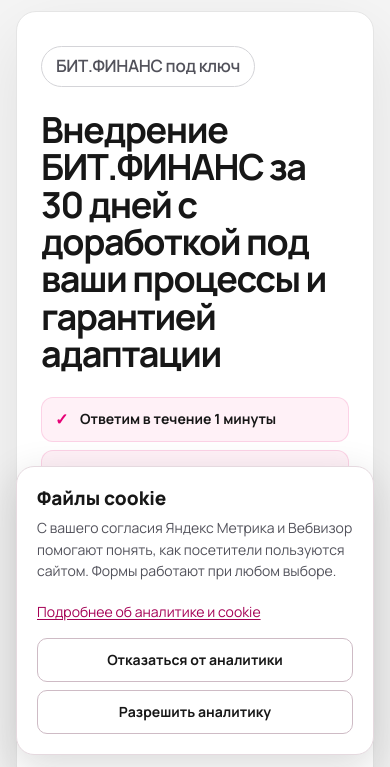
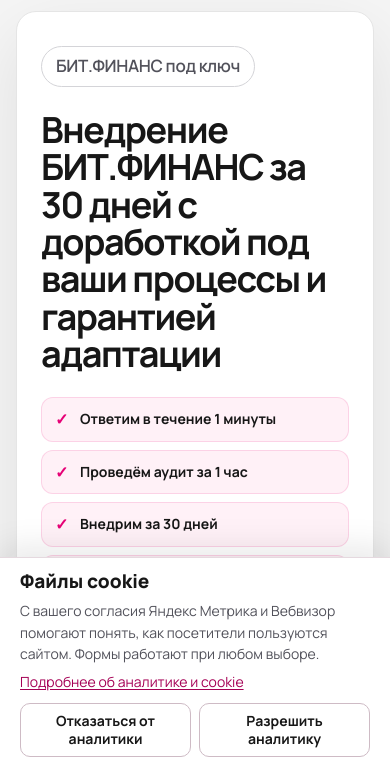
Before and after one commit to 89030171785sabai-sys/bitfin, a plain HTML site: page dist/index.html in a window 390 px wide. Shown: the part 73-840 px from the top of the page. Drawn offline with Linux system fonts and the light colour scheme.

Commit message:
Make the cookie notice a full-width bottom bar

```diff
--- a/dist/assets/cookie-preferences.css
+++ b/dist/assets/cookie-preferences.css
@@ -6,50 +6,53 @@
 .cookie-preferences {
   position: fixed;
   z-index: 900;
-  inset-inline-end: max(16px, env(safe-area-inset-right));
-  bottom: max(16px, env(safe-area-inset-bottom));
+  inset-inline: 0;
+  bottom: 0;
+  display: grid;
+  grid-template-columns: auto minmax(0, 1fr) auto;
+  grid-template-areas: "title copy actions" "title details actions";
+  align-items: center;
+  gap: 4px clamp(16px, 2.5vw, 36px);
   box-sizing: border-box;
-  width: min(420px, calc(100% - 32px));
-  max-height: calc(100dvh - 32px);
+  max-height: calc(100dvh - 12px);
   overflow: auto;
-  padding: 20px;
-  border: 1px solid #e5d9df;
-  border-radius: 18px;
+  padding: 14px max(20px, env(safe-area-inset-right)) calc(14px + env(safe-area-inset-bottom)) max(20px, env(safe-area-inset-left));
+  border-top: 1px solid #e5d9df;
   background: #fff;
   color: #171717;
-  box-shadow: 0 12px 40px rgb(23 23 23 / 16%);
+  box-shadow: 0 -8px 32px rgb(23 23 23 / 10%);
   font: 400 14px/1.55 Manrope, Arial, sans-serif;
 }
 
 .cookie-preferences h2 {
-  margin: 0 0 6px;
+  grid-area: title;
+  margin: 0;
   font: 750 19px/1.25 Manrope, Arial, sans-serif;
   letter-spacing: 0;
 }
 
 .cookie-preferences p {
-  margin: 0 0 12px;
+  grid-area: copy;
+  margin: 0;
   color: #52525b;
 }
 
 .cookie-preferences a {
-  display: inline-flex;
-  align-items: center;
-  min-height: 36px;
+  grid-area: details;
+  justify-self: start;
   color: #a50055;
   text-decoration: underline;
   text-underline-offset: .16em;
 }
 
 .cookie-preferences-actions {
-  display: flex;
-  flex-wrap: wrap;
+  grid-area: actions;
+  display: grid;
+  grid-template-columns: repeat(2, minmax(0, 1fr));
   gap: 8px;
-  margin-top: 8px;
 }
 
 .cookie-preferences-actions button {
-  flex: 1 1 160px;
   min-height: 44px;
   padding: 8px 12px;
   border: 1px solid #cebbc5;
@@ -58,6 +61,19 @@
   color: #171717;
   font: 650 14px/1.3 Manrope, Arial, sans-serif;
   cursor: pointer;
+}
+
+@media (max-width: 850px) {
+  .cookie-preferences {
+    grid-template-columns: minmax(0, 1fr);
+    grid-template-areas: "title" "copy" "details" "actions";
+    gap: 6px;
+    padding-top: 12px;
+  }
+
+  .cookie-preferences-actions {
+    margin-top: 4px;
+  }
 }
 
 .cookie-preferences-actions button:hover {
--- a/dist/index.html
+++ b/dist/index.html
@@ -270,7 +270,7 @@ html{scroll-behavior:smooth;scroll-padding-top:100px}
 .motion .reveal{transition-delay:var(--reveal-delay,0ms)}
 @media(max-width:600px){.service-visual{min-height:0;padding:24px}.service-visual strong{min-height:0}.ledger-pair::before,.curriculum::before{inset:-12px 0}.ledger{padding:26px}}
 @media(prefers-reduced-motion:reduce){html{scroll-behavior:auto}}
-</style><link rel="stylesheet" href="/assets/cookie-preferences.css"><script defer src="/assets/metrika.js?v=cookie-consent"></script><script defer src="/assets/forms.js?v=materials"></script><style id="contact-link-accessibility">
+</style><link rel="stylesheet" href="/assets/cookie-preferences.css?v=bottom-bar"><script defer src="/assets/metrika.js?v=cookie-consent"></script><script defer src="/assets/forms.js?v=materials"></script><style id="contact-link-accessibility">
 @media(max-width:767px){.contact-card a{display:flex;align-items:center;min-height:44px;max-width:100%;overflow-wrap:anywhere}}
 .contact-card a:focus-visible{outline:2px solid currentColor;outline-offset:4px}
 </style>
```
Also changed, not shown: dist/about.html (+1 -1 lines), dist/byudzhetirovanie-bit-finans.html (+1 -1 lines), dist/consent.html (+1 -1 lines), dist/contacts.html (+1 -1 lines), dist/kaznacheystvo-bit-finans.html (+1 -1 lines), dist/obuchenie-soprovozhdenie-bit-finans.html (+1 -1 lines), dist/personal-data.html (+1 -1 lines), dist/privacy.html (+1 -1 lines), dist/reviews.html (+1 -1 lines), dist/upravlencheskiy-uchet-bit-finans.html (+1 -1 lines), dist/user-agreement.html (+1 -1 lines), dist/vnedrenie-bit-finans.html (+1 -1 lines).
